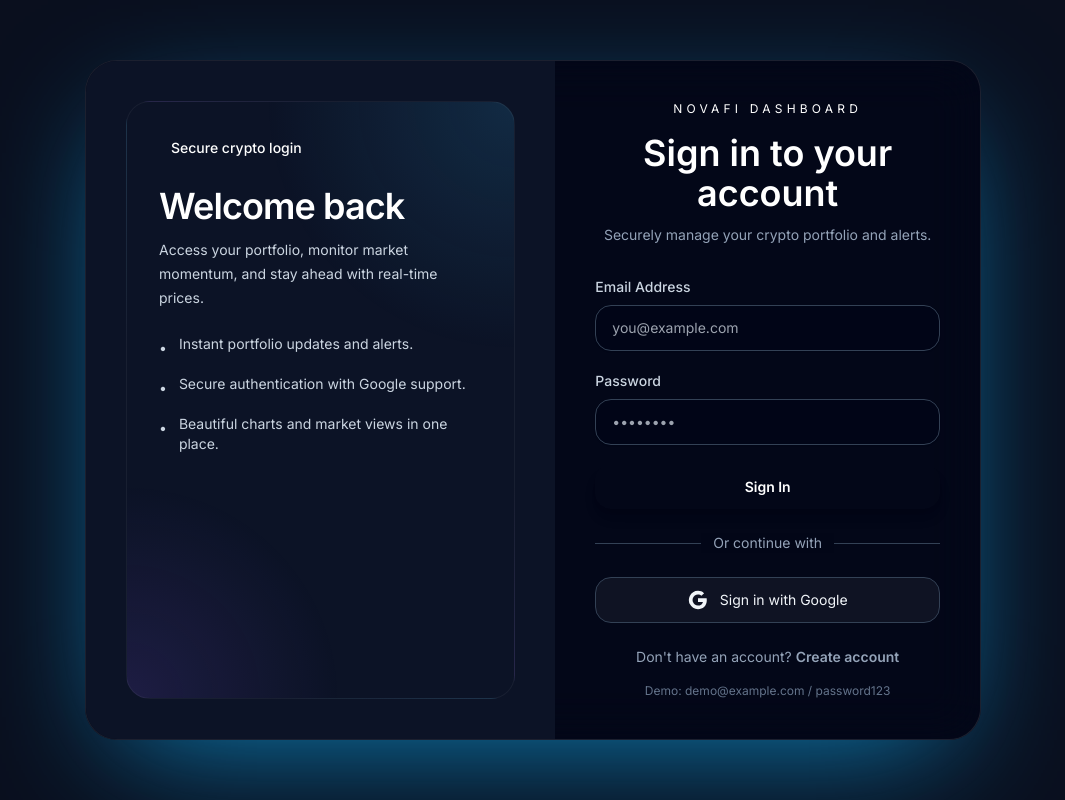
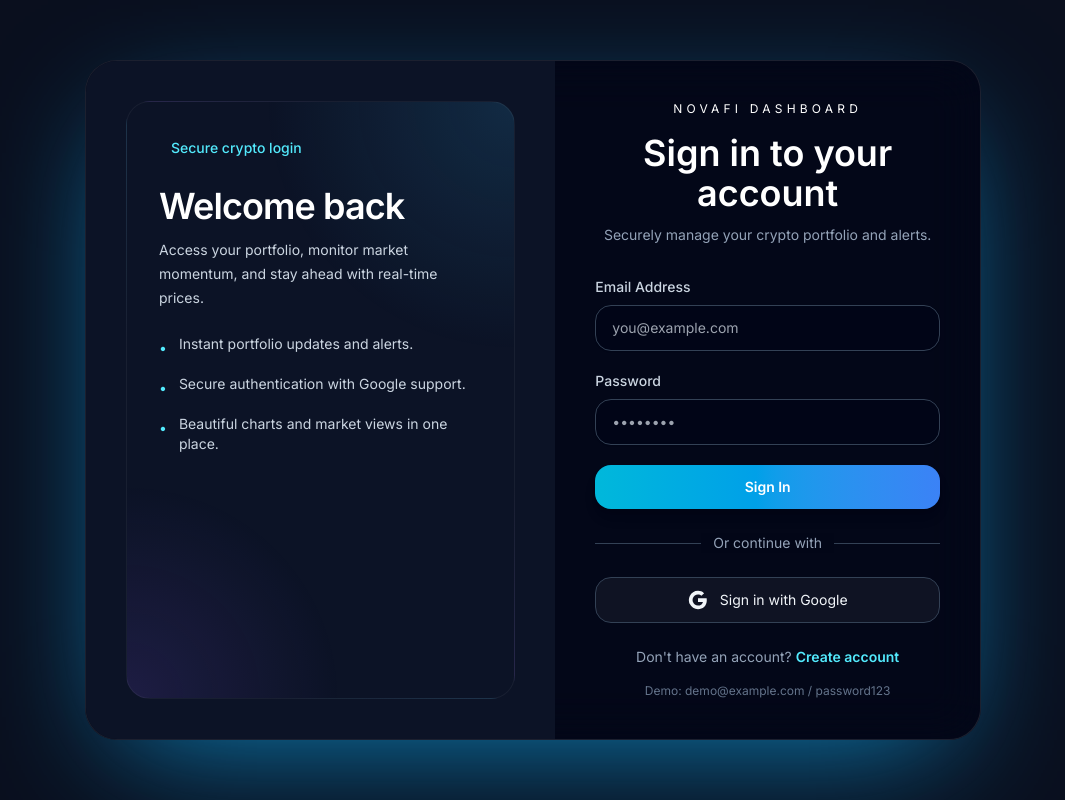
Before and after one commit to yared2124/Crypto-Dashboared, a React (Create React App) app in the folder frontend/: page /login in a window 1280 px wide. Shown: the whole page, without its empty margins (107-1172 px from the left). Built offline with nearby package versions, Linux system fonts and the light colour scheme.

Commit message:
`Update tailwind.config.js to use color palette from tailwindcss/colors`

```diff
--- a/frontend/tailwind.config.js
+++ b/frontend/tailwind.config.js
@@ -1,12 +1,23 @@
+const colors = require("tailwindcss/colors");
+
 /** @type {import('tailwindcss').Config} */
 module.exports = {
   content: ["./src/**/*.{js,jsx,ts,tsx}"],
   theme: {
     extend: {
       colors: {
-        cyan: "#00d4ff",
-        emerald: "#10b981",
-        rose: "#f43f5e",
+        cyan: {
+          ...colors.cyan,
+          DEFAULT: "#00d4ff",
+        },
+        emerald: {
+          ...colors.emerald,
+          DEFAULT: "#10b981",
+        },
+        rose: {
+          ...colors.rose,
+          DEFAULT: "#f43f5e",
+        },
       },
       fontFamily: {
         mono: ["IBM Plex Mono", "monospace"],
```
